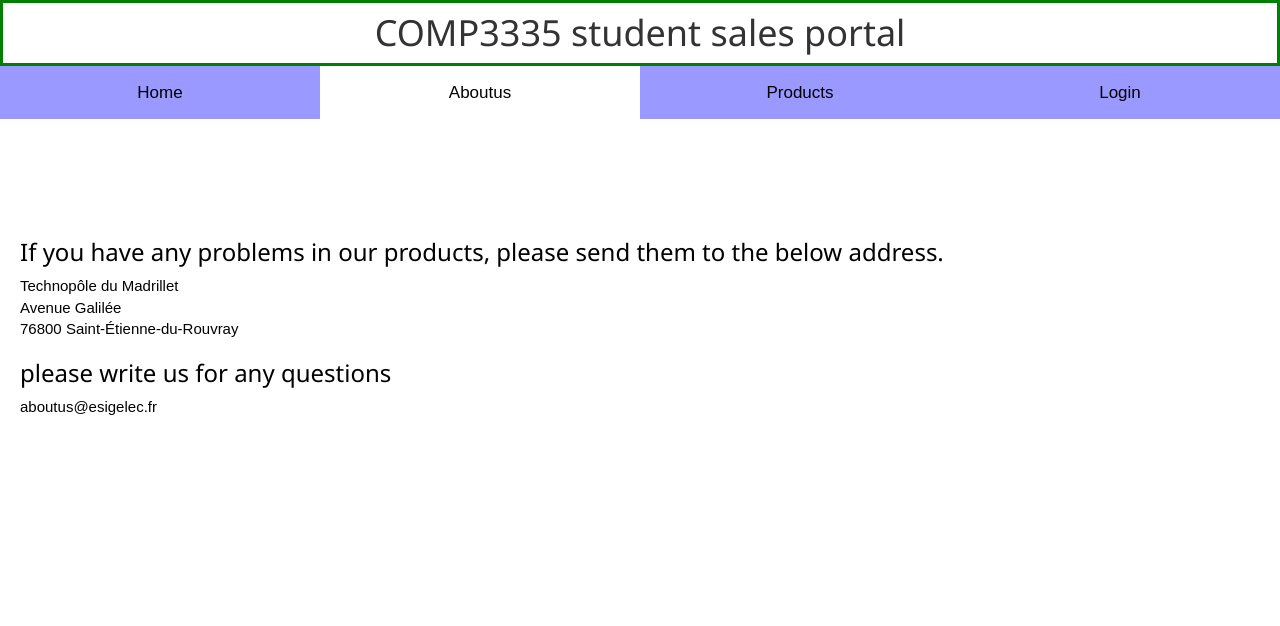
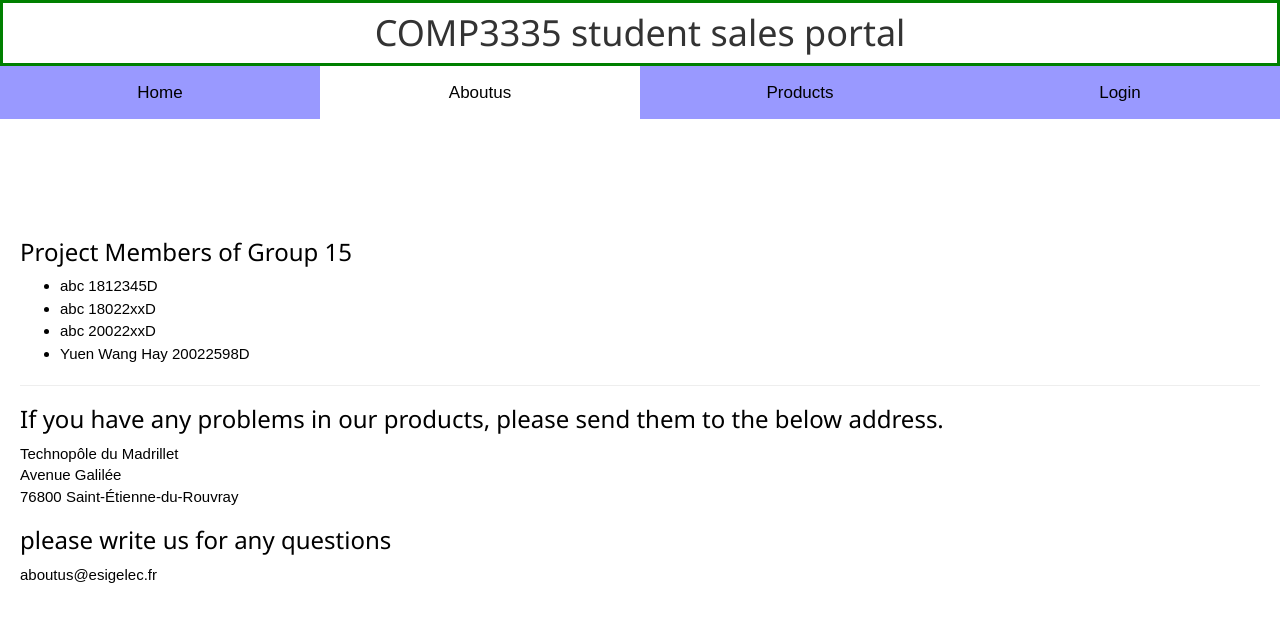
Before and after one commit to lossfuture/comp3335-group15, a PHP site: page /mvc/home.php in a window 1280 px wide, after a click on "Aboutus". Shown: the top 626 px of the page. Run offline with PHP 8.4, Linux system fonts and the light colour scheme.

Commit message:
Update home.php

```diff
--- a/www/mvc/home.php
+++ b/www/mvc/home.php
@@ -68,6 +68,14 @@ body, html {
 	  <button class="tablink" onclick="openPage('Login', this, 'orange')">Login</button> <hr><br>
 
   <div id="Aboutus" class="tabcontent">
+
+	  <h3>Project Members of Group 15</h3>
+	  <ul><li>abc 1812345D</li>
+	<li>abc 18022xxD</li>
+	<li>abc 20022xxD</li>
+	<li>Yuen Wang Hay 20022598D</li>
+	  </ul>
+	  <hr>
 
     <h3>If you have any problems in our products, please send them to the below address. </h3>
     <address> Technopôle du Madrillet<br>
```
